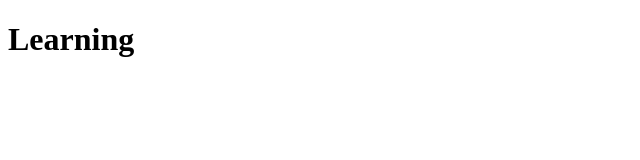
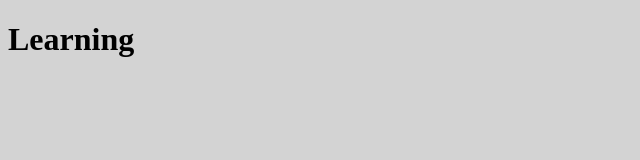
Before and after one commit to ripartyom/learn-html-js, a plain HTML site: page app/public/index.html in a window 1280 px wide. Shown: the whole page, without its empty margins (0-640 px from the left). Drawn offline with Linux system fonts and the light colour scheme.

Commit message:
Create CSS files

```diff
--- /dev/null
+++ b/app/public/css/app.css
@@ -0,0 +1,3 @@
+body {
+    background: lightgray;
+}
--- a/app/public/index.html
+++ b/app/public/index.html
@@ -4,6 +4,7 @@
     <meta charset="UTF-8">
     <meta name="viewport" content="width=device-width, initial-scale=1.0">
     <title>Document</title>
+    <link rel="stylesheet" type="text/css" href="/css/app.css">
 </head>
 <body>
     <h1>Learning</h1>
```
